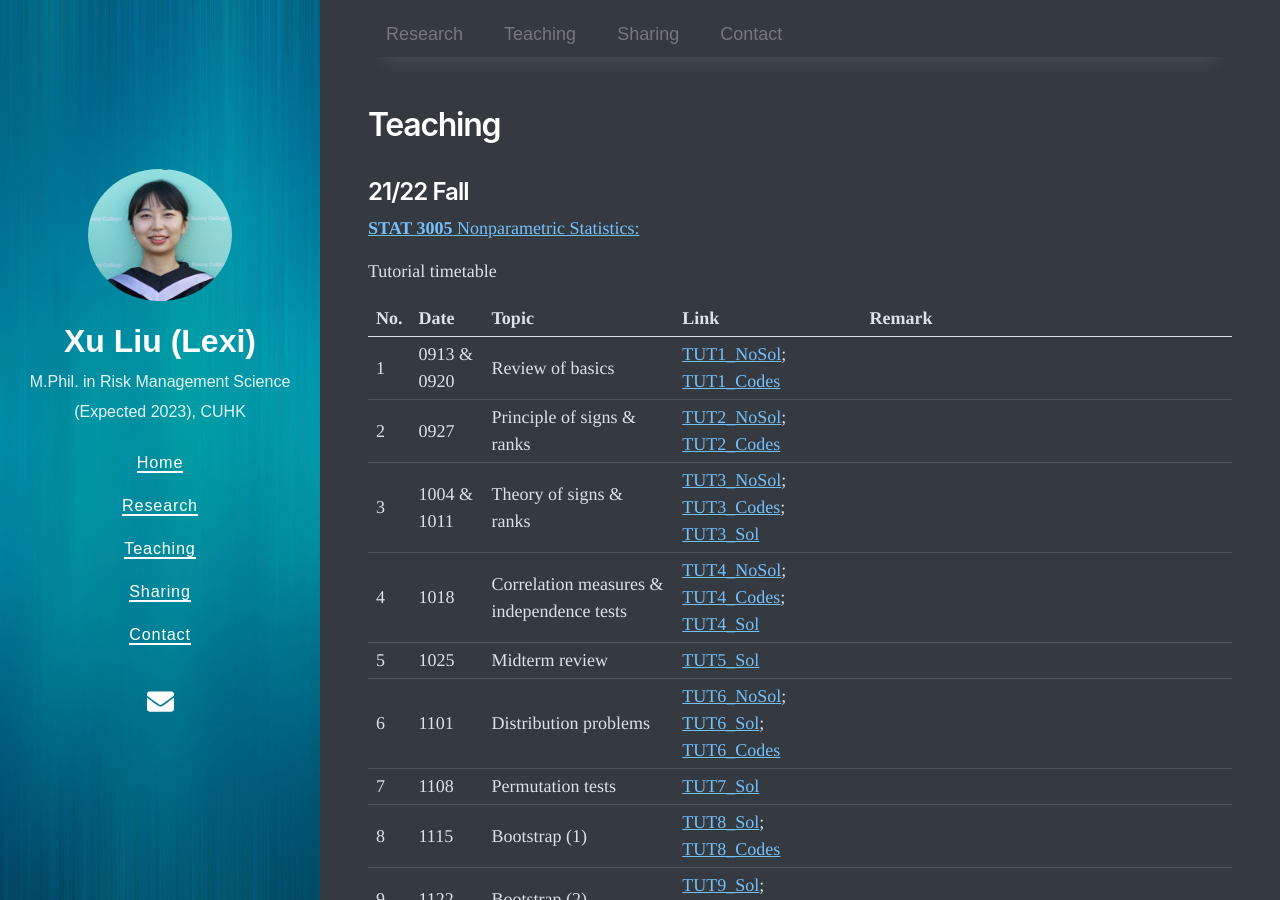
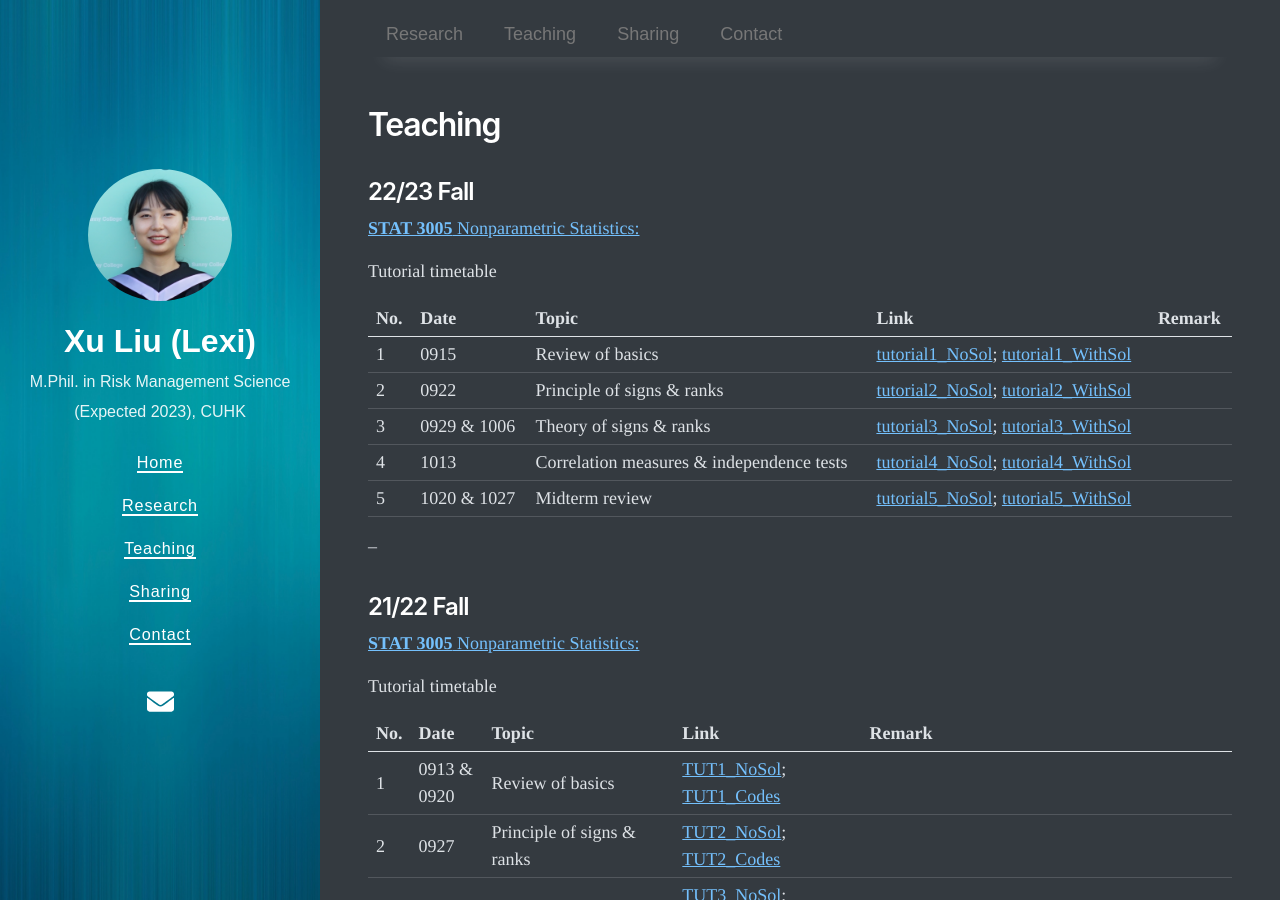
Before and after one commit to lexilxu/MyPage, a Jekyll site: the page built from teaching.md, in a window 1280 px wide and 900 px high. Built offline with Jekyll 4.4.1, drawn with Linux system fonts in a browser that asks for light colours; nearby versions of some CDN libraries.

Commit message:
Update teaching.md

```diff
--- a/teaching.md
+++ b/teaching.md
@@ -5,6 +5,21 @@ title: Teaching
 type: teaching
 
 ---
+## 22/23 Fall
+
+[**STAT 3005** Nonparametric Statistics:](https://sites.google.com/site/kwchankeith/teaching/s3005/s3005-2022Fall)
+
+Tutorial timetable
+
+| No.| Date  | Topic | Link | Remark |
+| ------------- | ------------- | ------------- |  ------------- |  ------------- |
+| 1 |  0915 | Review of basics | [tutorial1_NoSol](https://drive.google.com/file/d/1n-a0xtOF55nTvvz16xrZD03mNk3PQaIm/view?usp=share_link); [tutorial1_WithSol](https://drive.google.com/file/d/143DtVrl8TptwjJ4-dFl_T7pxYVLJkXjj/view?usp=share_link)|   |
+| 2  | 0922  | Principle of signs & ranks | [tutorial2_NoSol](https://drive.google.com/file/d/1q3bKR6bEWKFB-vGxItoJ2UndIZPocRyD/view?usp=share_link); [tutorial2_WithSol](https://drive.google.com/file/d/1VWf-MZHXr7NLj50dOWMkVHjmmk2Zb9hU/view?usp=sharing)|  |
+| 3  | 0929 & 1006  | Theory of signs & ranks | [tutorial3_NoSol](https://drive.google.com/file/d/1qtuP61mA0SECbzhQDX71Iw52RAYegsqs/view?usp=share_link); [tutorial3_WithSol](https://drive.google.com/file/d/1JnV9tL_OKNsPsOjPKooCDn37si0XH6fe/view?usp=share_link)| |
+| 4  | 1013  | Correlation measures & independence tests | [tutorial4_NoSol](https://drive.google.com/file/d/1eyI-iw-48Jk5zc3Ept6bKJpjHCJdMr0L/view?usp=share_link); [tutorial4_WithSol](https://drive.google.com/file/d/1hDoSUQ1BPUTKep2DEitZis0_AcS108vj/view?usp=share_link)|  |
+| 5  | 1020 & 1027  | Midterm review | [tutorial5_NoSol](https://drive.google.com/file/d/1fUa3008tTzae2KjdTb_VWLbhwNmPZg2f/view?usp=share_link);  [tutorial5_WithSol](https://drive.google.com/file/d/1TXDqW7noilfA1aXmvHWOBm-m3QQJK_zk/view?usp=share_link)|  |
+
+--
 
 ## 21/22 Fall
 
```
